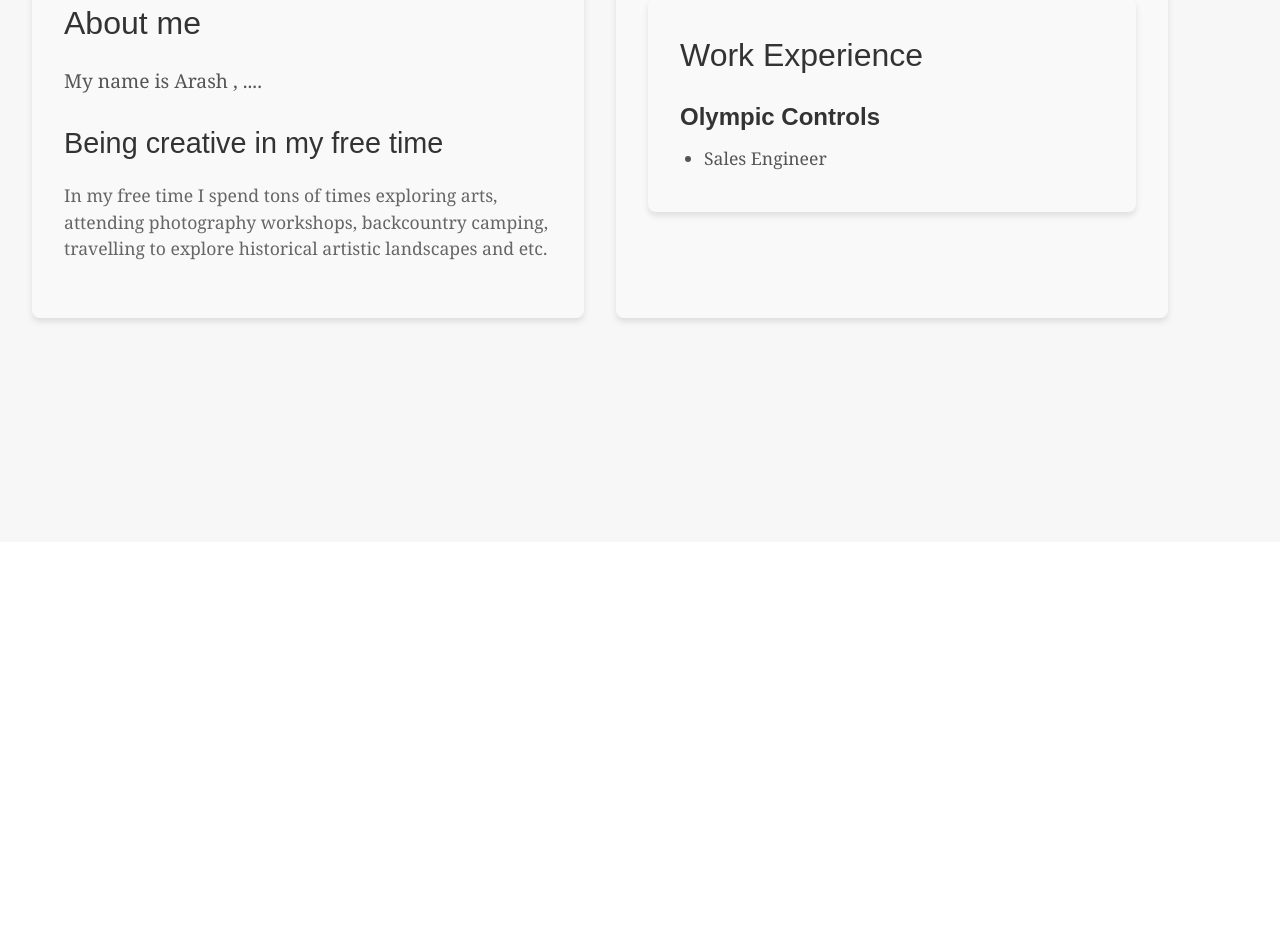
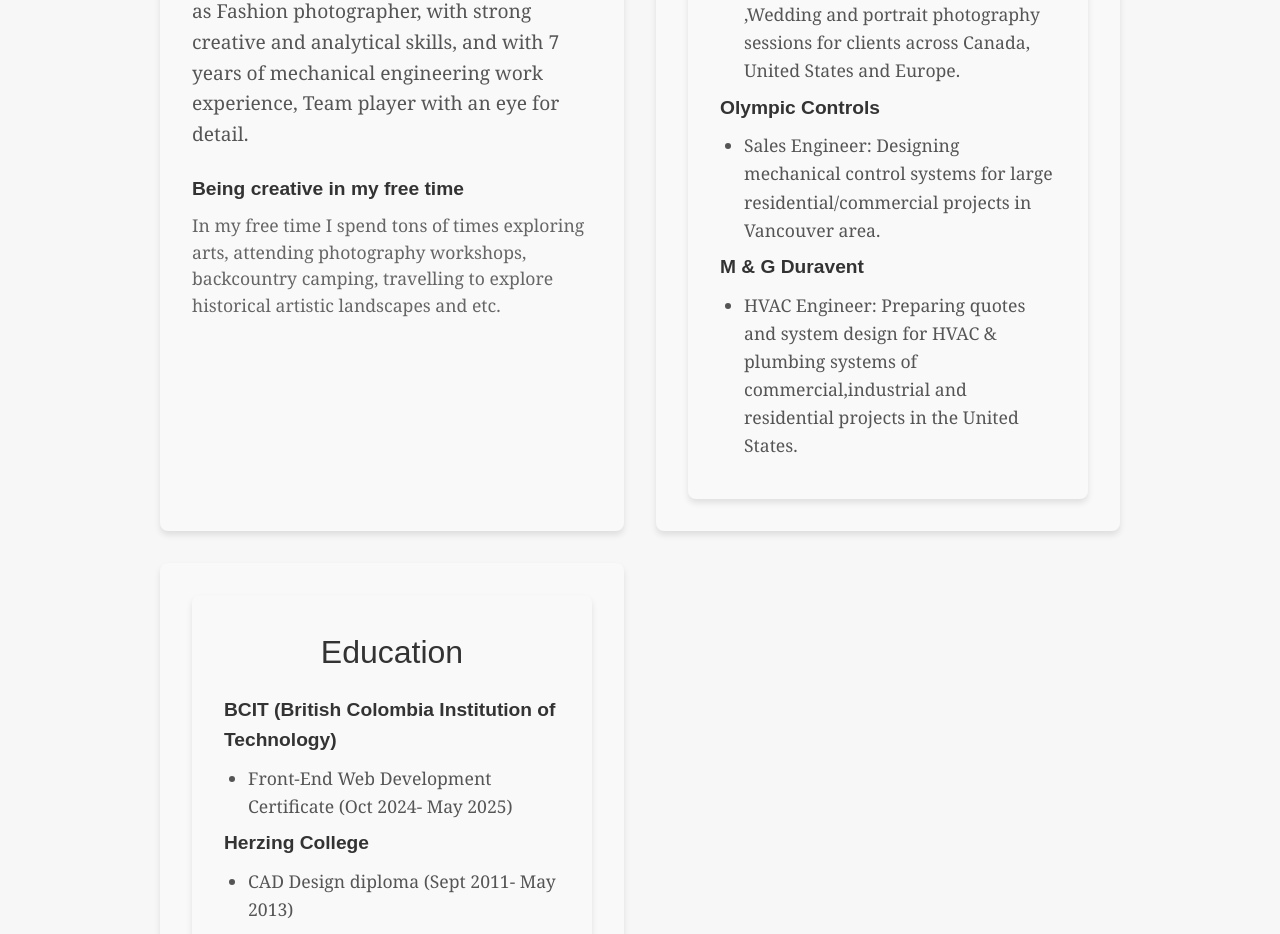
Before and after one commit to Arashlaali/portfolio, a React (Vite) app in the folder myportfolio/: page /about in a window 1280 px wide. Shown: the part 258-1192 px from the top of the page. Before the commit the page ends 800 px from the top, so only its background shows below. Built offline with nearby package versions, Linux system fonts and the light colour scheme.

Commit message:
added information for work and education experience

```diff
--- a/myportfolio/src/pages/PageAbout.css
+++ b/myportfolio/src/pages/PageAbout.css
@@ -10,7 +10,7 @@
     display: grid;
     grid-template-columns: 1fr;
     /* Single column layout */
-    gap: 2rem;
+    gap: 1rem;
     /* Space between sections */
     padding: 2rem;
     max-width: 1200px;
@@ -20,16 +20,25 @@
 /* For larger screens, adjust the grid layout to display two columns */
 @media (min-width: 768px) {
     .about-me {
+        display: grid;
         grid-template-columns: 1fr 1fr;
+        grid-template-rows: 1fr 1fr;
         /* Two columns layout */
         grid-template-areas:
-            " about-article work-education";
+            "about-article work";
         /* Display work-education div before the about-article */
+        gap: 2rem;
+        /* Add gap between divs */
+        max-width: 80%;
+        /* Make the grid take 80% of the screen width */
+        margin: 0 auto;
+        /* Center the grid horizontally */
     }
 
-    .work-education {
-        grid-area: work-education;
+    .work {
+        grid-area: work;
     }
+
 
     .about-article {
         grid-area: about-article;
@@ -78,7 +87,14 @@
 }
 
 /* Work section styling */
-.work-education {
+.work {
+    background-color: #f9f9f9;
+    padding: 2rem;
+    border-radius: 8px;
+    box-shadow: 0 4px 6px rgba(0, 0, 0, 0.1);
+}
+
+.education {
     background-color: #f9f9f9;
     padding: 2rem;
     border-radius: 8px;
@@ -86,7 +102,8 @@
 }
 
 /* Work heading */
-.work-education h3 {
+h3 {
+    text-align: center;
     font-family: 'Arial', sans-serif;
     font-size: 2rem;
     color: #333;
@@ -94,9 +111,9 @@
 }
 
 /* Work company heading styling */
-.work-education h4 {
+h4 {
     font-family: 'Arial', sans-serif;
-    font-size: 1.5rem;
+    font-size: 1.2rem;
     color: #333;
     margin-bottom: 0.5rem;
 }
--- a/myportfolio/src/pages/PageAbout.jsx
+++ b/myportfolio/src/pages/PageAbout.jsx
@@ -12,28 +12,77 @@ function PageAbout() {
                     <article className='about-article'>
                         <h3>About me </h3>
                         <div>
-                            <p className='about-intro'> My name is Arash , ....</p>
+                            <p className='about-intro'> My name is Arash ,I am a qualified and professional web
+                                developer recently graduated from
+                                BCIT in Front-End Web Development
+                                program. Currently working as Fashion photographer, with strong creative and
+                                analytical skills, and with 7 years of
+                                mechanical engineering work
+                                experience, Team player with an eye for
+                                detail.</p>
                         </div>
                         <div className='freetime'>
-                            <h3> Being creative in my free time</h3>
+                            <h4> Being creative in my free time</h4>
                             <p className='freetime-intro'>In my free time I spend tons of times exploring arts, attending photography workshops, backcountry camping, travelling to explore historical artistic landscapes and etc.</p>
                         </div>
 
                     </article>
 
-                    <div className='work-education'>
+                    <div className='work'>
                         <article className='about-article'>
                             <h3> Work Experience</h3>
                             <div>
+                                <h4> Self-Employed</h4>
+                                <ul>
+                                    <li> Photographer: Performing E-commerce ,Fashion , Lifestyle ,Wedding and
+                                        portrait photography sessions for clients across Canada,
+                                        United States and Europe.</li>
+                                </ul>
+                            </div>
+                            <div>
                                 <h4> Olympic Controls</h4>
                                 <ul>
-                                    <li> Sales Engineer</li>
+                                    <li> Sales Engineer: Designing mechanical control systems for large residential/commercial projects in Vancouver area.</li>
+                                </ul>
+                            </div>
+                            <div>
+                                <h4> M & G Duravent</h4>
+                                <ul>
+                                    <li> HVAC Engineer: Preparing quotes and system design for HVAC & plumbing
+                                        systems of commercial,industrial and residential projects in
+                                        the United States.</li>
+                                </ul>
+                            </div>
+                        </article>
+                    </div>
+
+                    <div className='education'>
+                        <article className='about-article'>
+                            <h3>Education</h3>
+                            <div>
+                                <h4> BCIT (British Colombia Institution of Technology)</h4>
+                                <ul>
+                                    <li> Front-End Web Development Certificate (Oct 2024- May 2025)</li>
+                                </ul>
+                            </div>
+                            <div>
+                                <h4> Herzing College</h4>
+                                <ul>
+                                    <li> CAD Design diploma (Sept 2011- May 2013)</li>
                                 </ul>
                             </div>
 
+                            <div>
+                                <h4> Aachen University of Applied Sciences </h4>
+                                <ul>
+                                    <li> Bachelor of Mechanical Engineering (Sept 2004-Dev 2008)</li>
+                                </ul>
+                            </div>
+
+
                         </article>
+                    </div>
 
-                    </div>
                 </div>
 
             </section>
```
